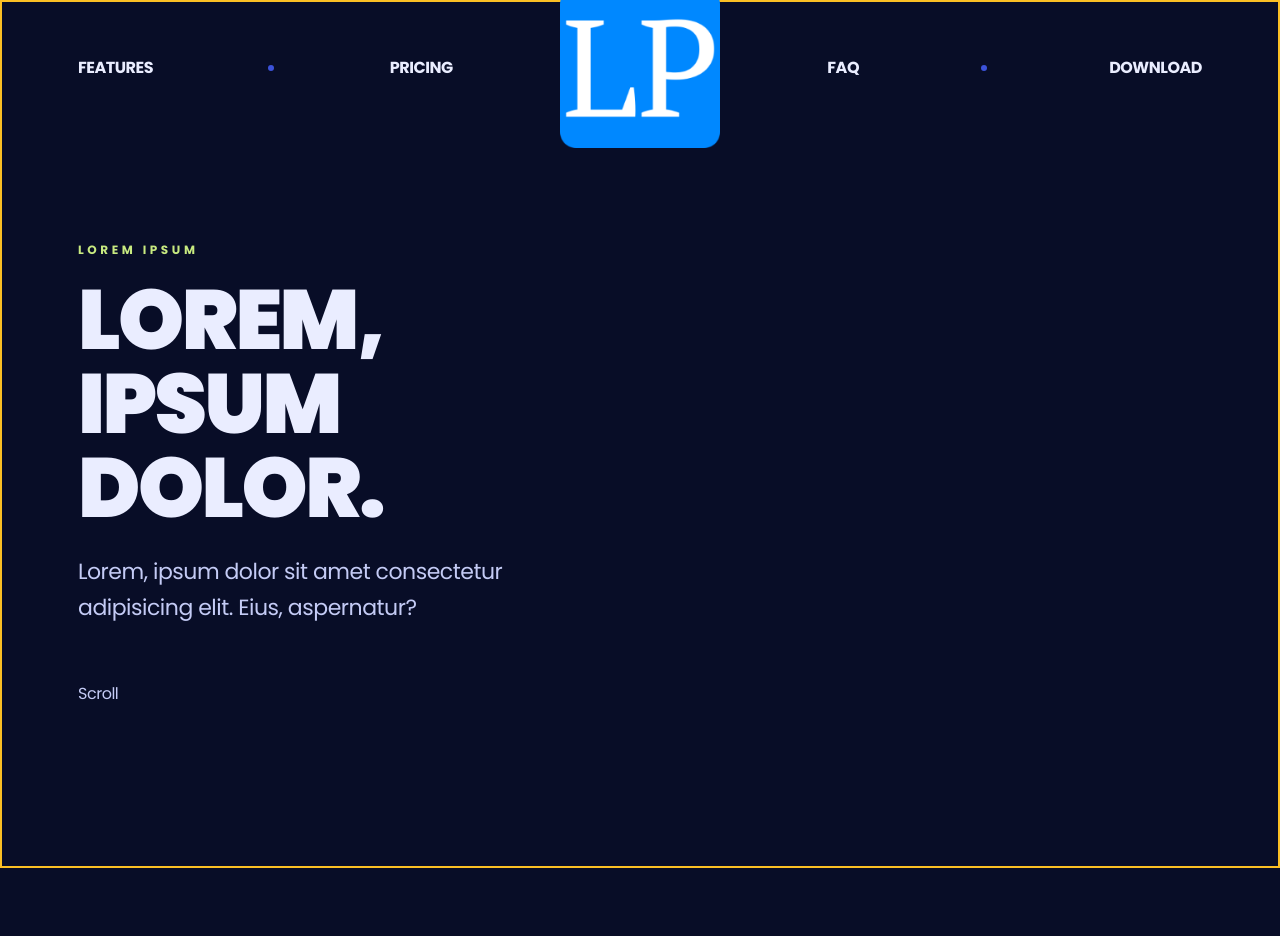
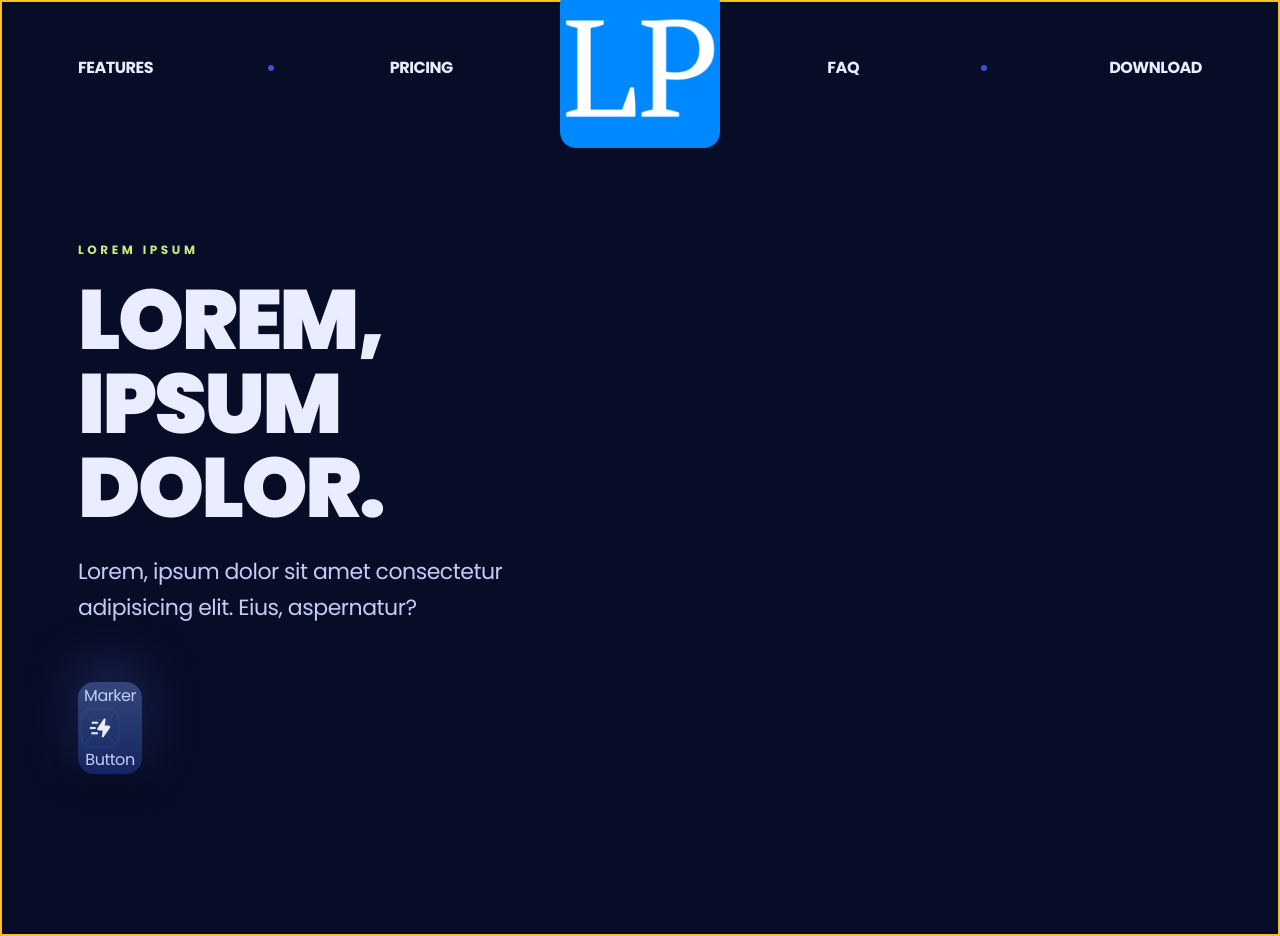
Before and after one commit to Dimterion/landing-page, a React (Vite) app: page / in a window 1280 px wide. Before the commit the page ends 868 px from the top, so only its background shows below. Built offline with nearby package versions, Linux system fonts and the light colour scheme.

Commit message:
add btn component

```diff
--- /dev/null
+++ b/src/components/Button.jsx
@@ -0,0 +1,49 @@
+import PropTypes from "prop-types";
+import clsx from "clsx";
+
+const Button = ({ icon, children, href, containerClassName, onClick }) => {
+  const Inner = () => (
+    <>
+      <span>
+        <span>Marker</span>
+        {icon && (
+          <img
+            src={icon}
+            alt="Hero section button icon"
+            className="z-10 mr-5 size-10 object-contain"
+          />
+        )}
+        <span>{children}</span>
+      </span>
+    </>
+  );
+
+  return href ? (
+    <a
+      className={clsx(
+        "g5 group relative rounded-2xl p-0.5 shadow-500",
+        containerClassName,
+      )}
+      href={href}
+    >
+      <Inner />
+    </a>
+  ) : (
+    <button
+      className={clsx("g5 group relative rounded-2xl p-0.5 shadow-500")}
+      onClick={onClick}
+    >
+      <Inner />
+    </button>
+  );
+};
+
+Button.propTypes = {
+  icon: PropTypes.string,
+  children: PropTypes.string,
+  href: PropTypes.string,
+  containerClassName: PropTypes.string,
+  onClick: PropTypes.string,
+};
+
+export default Button;
--- a/src/components/Hero.jsx
+++ b/src/components/Hero.jsx
@@ -1,4 +1,6 @@
 import { Element, Link as LinkScroll } from "react-scroll";
+import Button from "./Button";
+import heroBtn from "../assets/hero/hero_btn.svg";
 
 const Hero = () => {
   return (
@@ -15,7 +17,7 @@ const Hero = () => {
               aspernatur?
             </p>
             <LinkScroll to="features" offset={-100} spy smooth>
-              Scroll
+              <Button icon={heroBtn}>Button</Button>
             </LinkScroll>
           </div>
         </div>
```
Also changed, not shown: src/assets/hero/hero_btn.svg (added).
